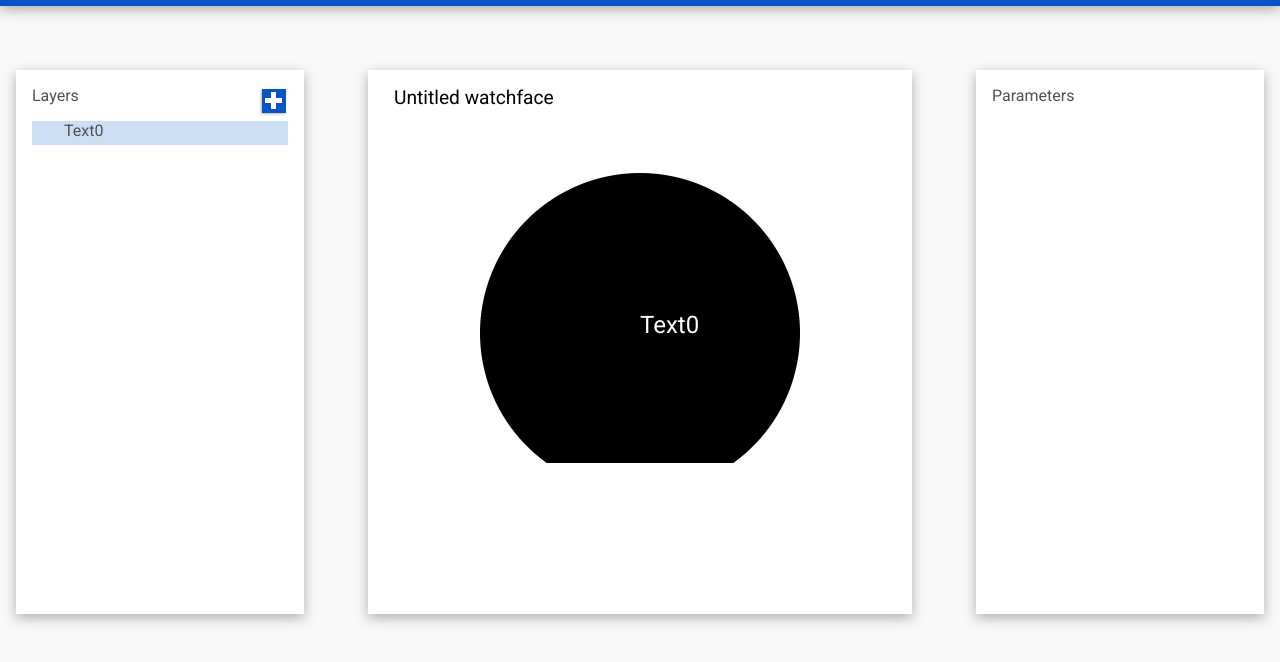
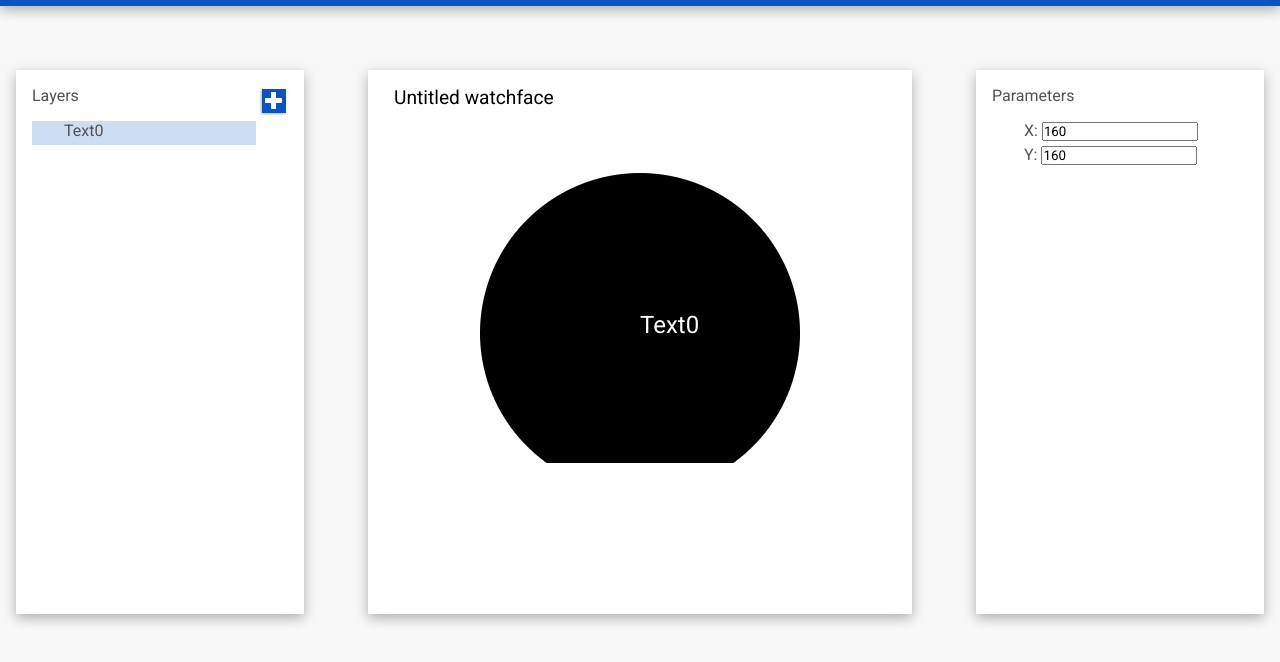
Before and after one commit to ttolbol/facer-webapp, a plain HTML site: page index.html in a window 1280 px wide. Both pictures are taken after a click on the link 272 px from the left and 162 px from the top of the page. Shown: the part 58-720 px from the top of the page. Drawn offline with nearby package versions, Linux system fonts and the light colour scheme.

Commit message:
Added beginning of parameter list

```diff
--- a/index.html
+++ b/index.html
@@ -21,7 +21,7 @@
                 <div id="layers" class="center window">
                     <a id="newlayerbutton" href="#"><img src="newlayer.png" alt="New layer"/></a>
                     <p>Layers</p>
-                    <ul id="layerlist">
+                    <ul id="layerlist" class="list">
                     </ul>
                 </div>
             </div>
@@ -37,6 +37,10 @@
             <div class="quarter">
                 <div id="parameters" class="center window">
                     Parameters
+                    <ul id="parameterlist" class="list">
+                        <li>X: <input class="x" type="text" value=""/></li>
+                        <li>Y: <input class="y" type="text" value=""/></li>
+                    </ul>
                 </div>
             </div>
         </div>
--- a/script.js
+++ b/script.js
@@ -16,11 +16,11 @@ $(document).ready(function() {
         dragging = true;
     });
 
-    $(document).mouseup(function(){
-       dragging = false;
+    $(document).mouseup(function() {
+        dragging = false;
     });
 
-    $(document).mousemove(function(e){
+    $(document).mousemove(function(e) {
         var o = $("#watchcanvas").offset();
         newmx = e.pageX - o.left;
         newmy = e.pageY - o.top;
@@ -39,14 +39,15 @@ function loop() {
     mx = newmx;
     my = newmy;
 
-    if(dragging && activeLayer){
-        activeLayer.x += mx-pmx;
-        activeLayer.y += my-pmy;
+    if (dragging && activeLayer) {
+        activeLayer.x += mx - pmx;
+        activeLayer.y += my - pmy;
+        updateParams();
     }
 
     ctx.clearRect(0, 0, canvas.width, canvas.height);
 
-    for(var i = 0; i < layers.length; i++){
+    for (var i = 0; i < layers.length; i++) {
         layers[i].draw(ctx);
     }
 
@@ -57,10 +58,11 @@ function loop() {
 
 function newLayer() {
     $("#layerlist li").removeClass("active");
-    $("#layerlist").append("<li layer='"+layers.length+"' class='active'>Text" + layers.length + "</li>");
+    $("#layerlist").append("<li layer='" + layers.length + "' class='active'>Text" + layers.length + "</li>");
     layers.push(new Layer(layers.length, "text"));
-    activeLayer = layers[layers.length-1];
+    activeLayer = layers[layers.length - 1];
     updateLayerListeners();
+    updateParams();
 }
 
 function updateLayerListeners() {
@@ -68,7 +70,15 @@ function updateLayerListeners() {
         $("#layerlist li").removeClass("active");
         $(this).addClass("active");
         activeLayer = layers[$(this).attr("layer")];
+        updateParams();
     });
+}
+
+function updateParams() {
+    if (activeLayer) {
+        $("#parameterlist li .x").val(activeLayer.x);
+        $("#parameterlist li .y").val(activeLayer.y);
+    }
 }
 
 window.requestAnimFrame = (function() {
--- a/style.css
+++ b/style.css
@@ -52,15 +52,16 @@ body {
     text-decoration: none;
 }
 
-#layerlist {
+.list {
     list-style: none;
     margin-top: 16px;
+    height: 480px;
+    overflow-y: scroll;
 }
 
-#layerlist li {
+.list li {
     height: 24px;
     padding-left: 32px;
-    cursor: pointer;
 }
 
 #layerlist li:hover {
```
